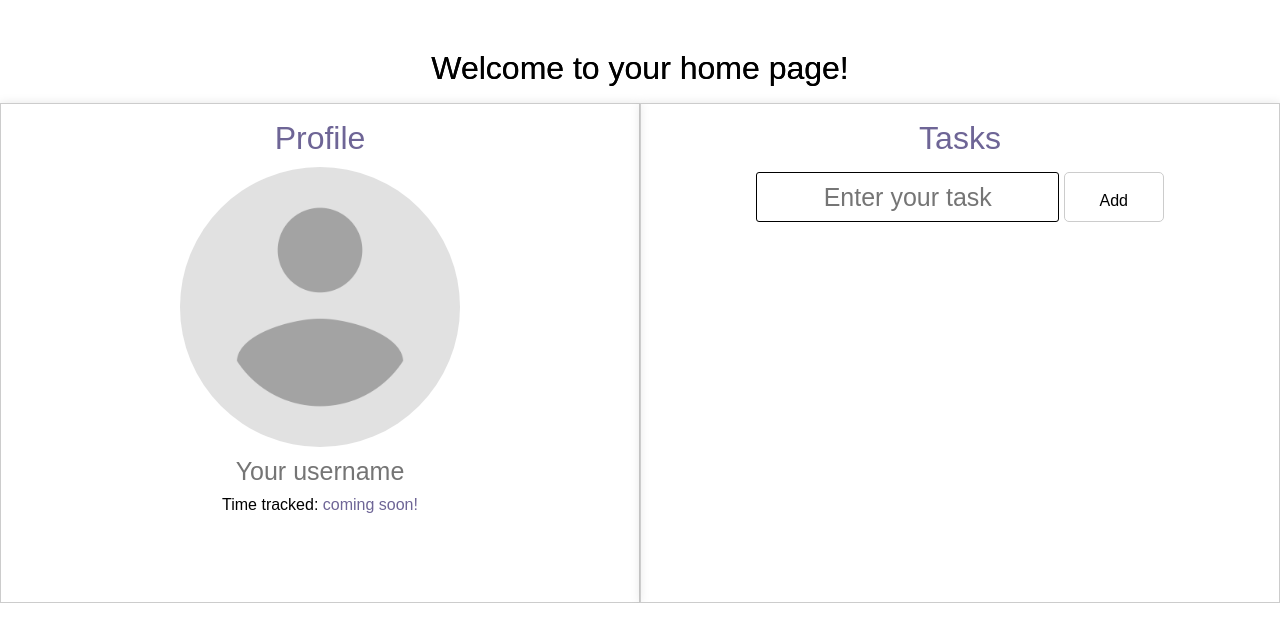
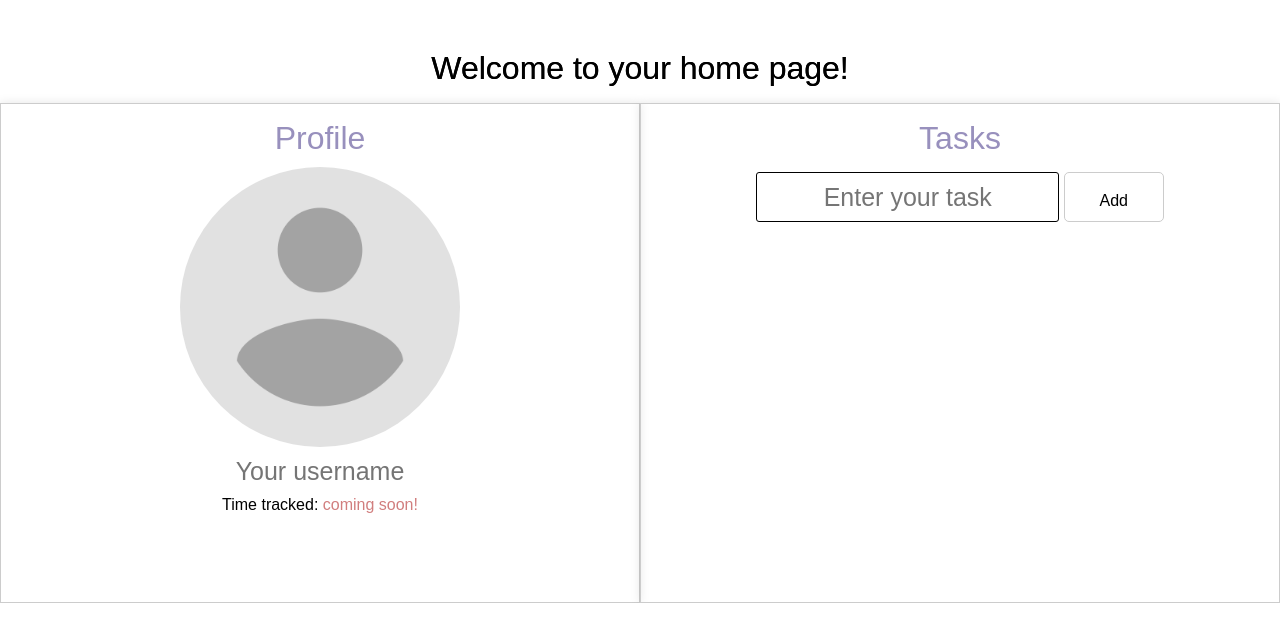
Before and after one commit to sphsny/StudyArsenal, a plain HTML site: page wwwroot/pages/home.html in a window 1280 px wide. Drawn offline with Linux system fonts and the light colour scheme; files that its build step writes are made by us from their sources; files whose address does not match are found by name.

Commit message:
small color chaanges

```diff
--- a/wwwroot/css/styles.css
+++ b/wwwroot/css/styles.css
@@ -3,11 +3,11 @@
 =========================== */
 
 :root {
-    --navbar-color: #90a4b8; /* dark blue */
+    --navbar-color: #6d8297; /* dark blue */
     --primary-color: #b7c1cf; /* blue */
-    --secondary-color: #6e6596; /* purple */
+    --secondary-color: #9890bd; /* purple */
     --accent-color: #473f61; /* dark purple */
-    --highlight-color: #914343; /* red */
+    --highlight-color: #d17e7e; /* red */
     --border-color: #ccc; /* light grey */
 }
 
@@ -148,7 +148,7 @@ input[type="date"] {
 
 /* total tracked time variable */
 #timeTracked {
-    color: var(--secondary-color);
+    color: var(--highlight-color);
 }
 
 /* profile picture */
```
